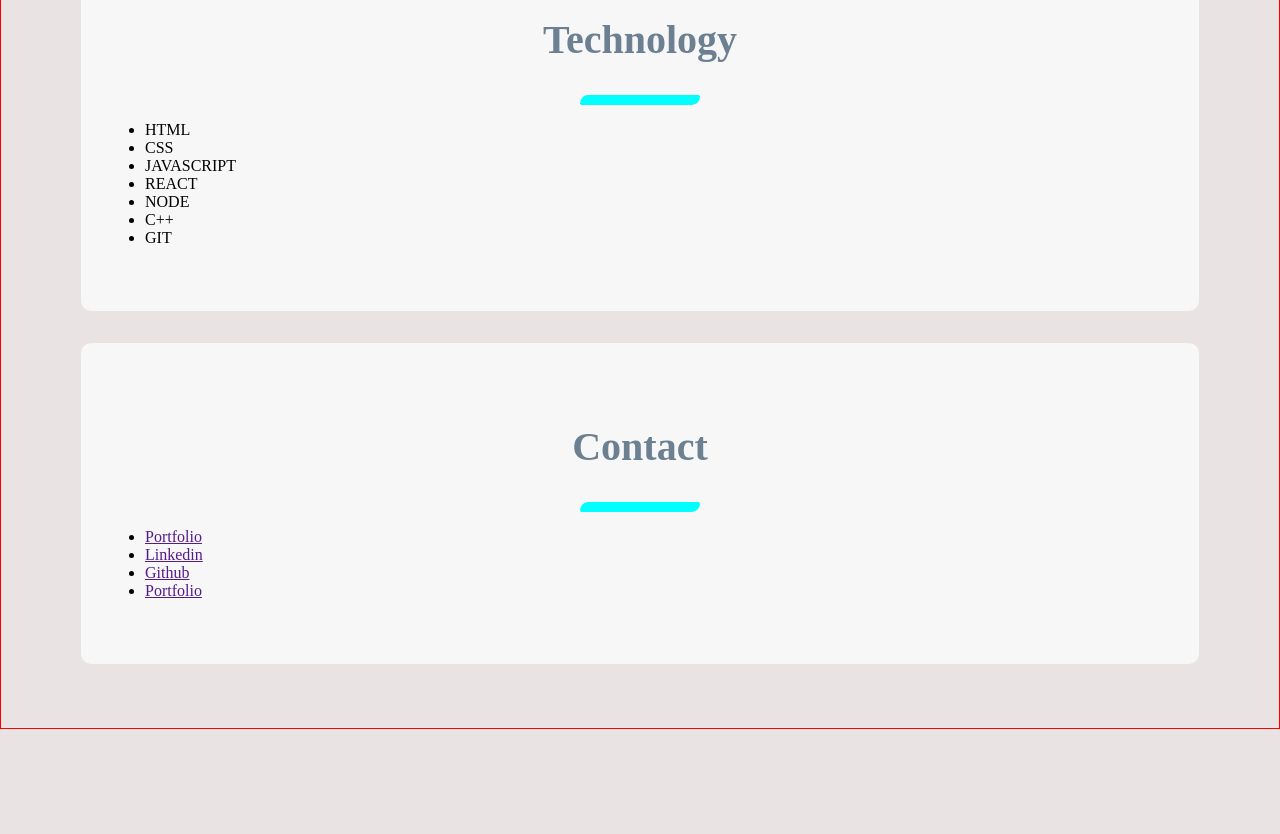
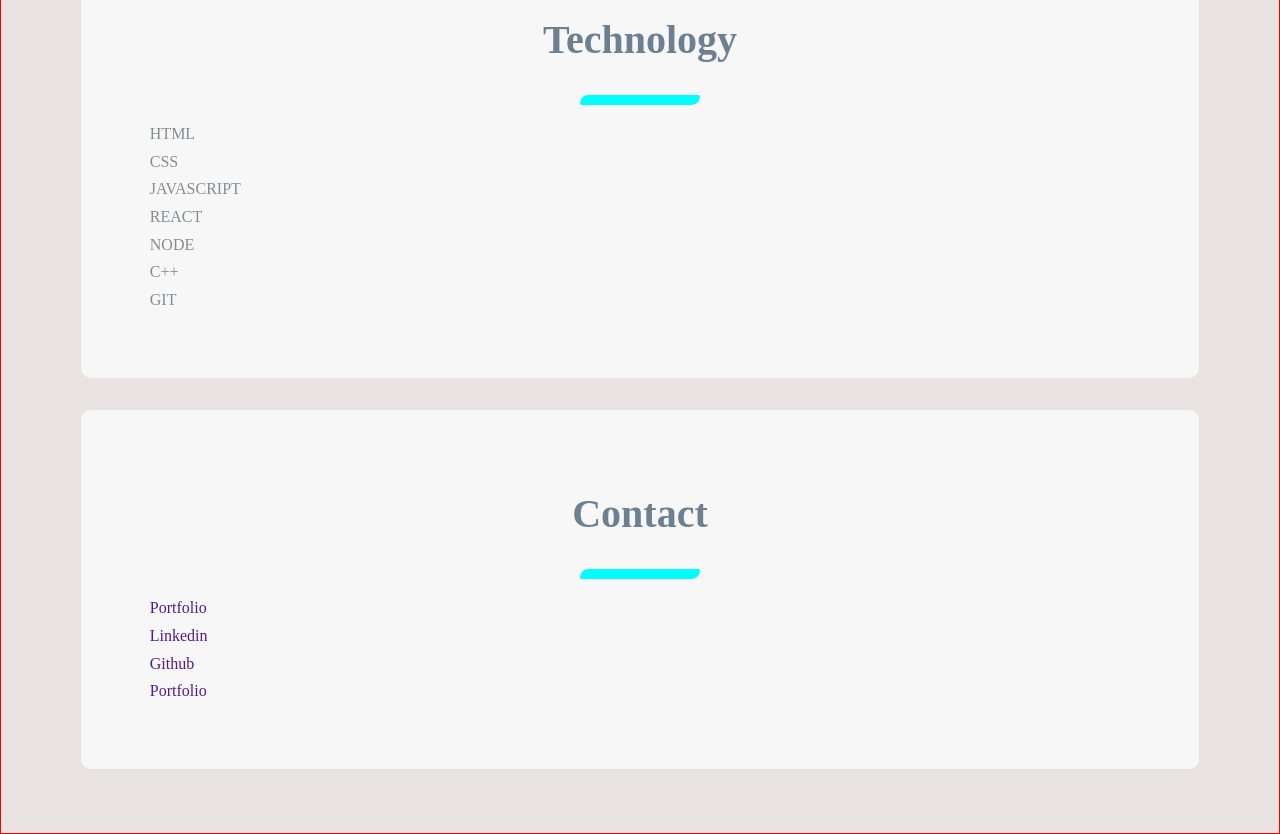
Before and after one commit to TsigeWonwosen/personal-page, a plain HTML site: page index.html in a window 1280 px wide. Shown: the part 1420-2254 px from the top of the page. Before the commit the page ends 2149 px from the top, so only its background shows below. Drawn offline with Linux system fonts and the light colour scheme.

Commit message:
style changed.

```diff
--- a/style.css
+++ b/style.css
@@ -104,6 +104,11 @@ span {
   background-color: rgb(247, 247, 247);
   border-radius: 10px;
 }
+.technology li {
+  list-style: none;
+  color: rgb(136, 140, 143);
+  padding: 0.3rem;
+}
 
 .contact {
   flex-direction: column;
@@ -114,3 +119,13 @@ span {
   background-color: rgb(247, 247, 247);
   border-radius: 10px;
 }
+
+.contact li {
+  list-style: none;
+  color: rgb(136, 140, 143);
+  padding: 0.3rem;
+}
+
+.contact li a {
+  text-decoration: none;
+}
```
